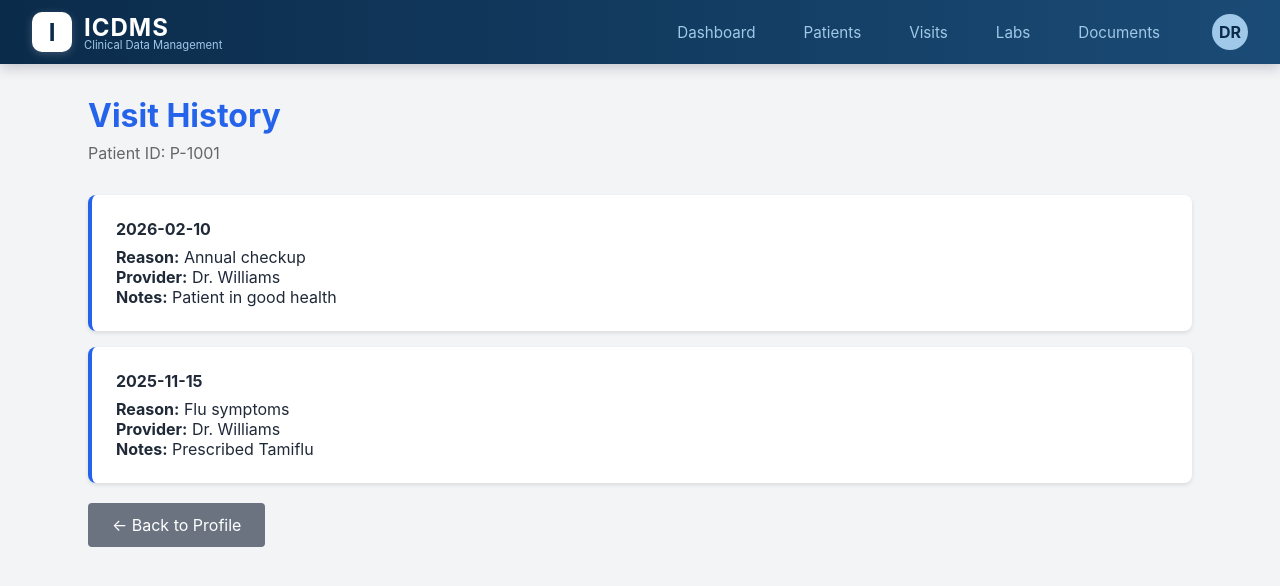
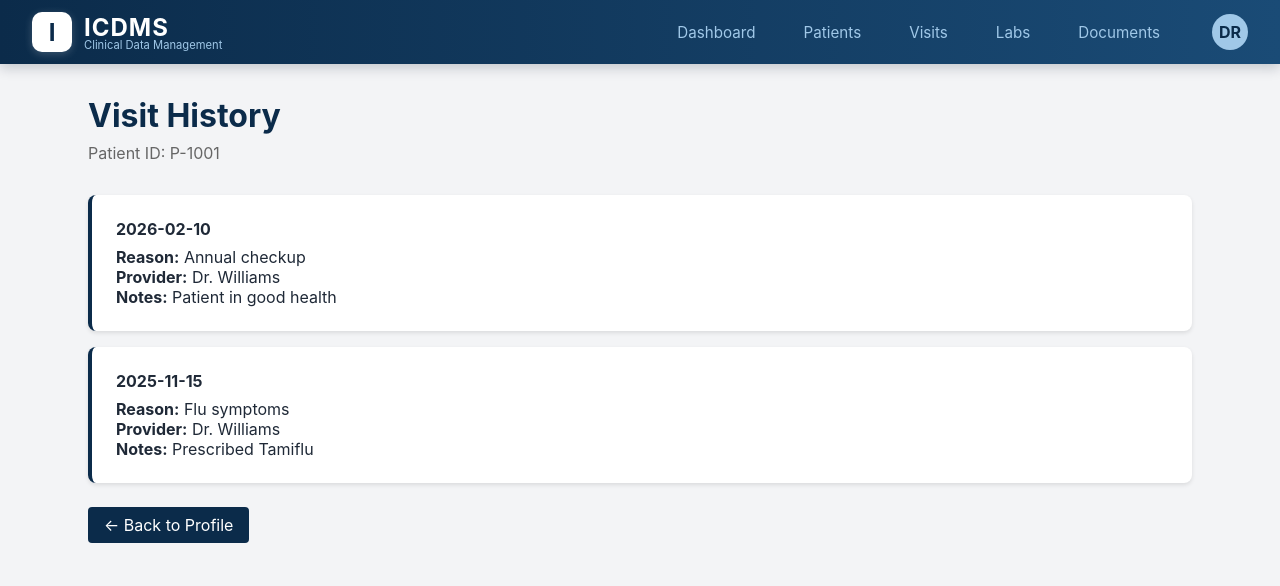
Before and after one commit to nellyuiop/icdms-frontend, a Next.js app: page /patients/P-1001/visits in a window 1280 px wide. Shown: the top 586 px of the page. Built offline with nearby package versions, Linux system fonts and the light colour scheme.

Commit message:
feat: add visit history page

```diff
--- a/app/patients/[id]/visits/page.tsx
+++ b/app/patients/[id]/visits/page.tsx
@@ -1,14 +1,17 @@
 "use client";
 
-import { useState, useEffect } from "react";
+import { useState } from "react";
 import { useParams } from "next/navigation";
 import Link from "next/link";
+
+export default function VisitHistoryPage() {
+  const params = useParams();
+  const patientId = params.id as string;
 
   // Mock visits data
   const mockVisits = [
     {
       id: "V-001",
-    patientId: "P-1001",
       date: "2026-02-10",
       reason: "Annual checkup",
       provider: "Dr. Williams",
@@ -16,42 +19,17 @@ const mockVisits = [
     },
     {
       id: "V-002",
-    patientId: "P-1001",
       date: "2025-11-15",
       reason: "Flu symptoms",
       provider: "Dr. Williams",
       notes: "Prescribed Tamiflu",
     },
-  {
-    id: "V-003",
-    patientId: "P-1002",
-    date: "2026-02-12",
-    reason: "Follow-up",
-    provider: "Dr. Chen",
-    notes: "BP 120/80",
-  },
   ];
-
-export default function VisitHistoryPage() {
-  const params = useParams();
-  const patientId = params.id as string;
-
-  const [visits, setVisits] = useState<any[]>([]);
-  const [loading, setLoading] = useState(true);
-
-  useEffect(() => {
-    // Filter visits for this patient
-    const patientVisits = mockVisits.filter((v) => v.patientId === patientId);
-    setVisits(patientVisits);
-    setLoading(false);
-  }, [patientId]);
-
-  if (loading) return <div style={{ padding: "2rem" }}>Loading...</div>;
 
   return (
     <div style={{ padding: "2rem" }}>
       <h1
-        style={{ fontSize: "2rem", color: "#2563eb", marginBottom: "0.5rem" }}
+        style={{ fontSize: "2rem", color: "#0b2b4a", marginBottom: "0.5rem" }}
       >
         Visit History
       </h1>
@@ -59,35 +37,7 @@ export default function VisitHistoryPage() {
         Patient ID: {patientId}
       </p>
 
-      {visits.length === 0 ? (
-        <div
-          style={{
-            background: "white",
-            padding: "3rem",
-            borderRadius: "8px",
-            textAlign: "center",
-            boxShadow: "0 2px 4px rgba(0,0,0,0.1)",
-          }}
-        >
-          <p style={{ marginBottom: "1rem" }}>
-            No visits found for this patient.
-          </p>
-          <Link
-            href={`/patients/${patientId}/visits/new`}
-            style={{
-              padding: "0.75rem 1.5rem",
-              background: "#2563eb",
-              color: "white",
-              textDecoration: "none",
-              borderRadius: "4px",
-            }}
-          >
-            Add First Visit
-          </Link>
-        </div>
-      ) : (
-        <>
-          {visits.map((visit) => (
+      {mockVisits.map((visit) => (
         <div
           key={visit.id}
           style={{
@@ -96,7 +46,7 @@ export default function VisitHistoryPage() {
             borderRadius: "8px",
             marginBottom: "1rem",
             boxShadow: "0 2px 4px rgba(0,0,0,0.1)",
-                borderLeft: "4px solid #2563eb",
+            borderLeft: "4px solid #0b2b4a",
           }}
         >
           <p style={{ fontWeight: "bold", marginBottom: "0.5rem" }}>
@@ -115,15 +65,13 @@ export default function VisitHistoryPage() {
           )}
         </div>
       ))}
-        </>
-      )}
 
       <div style={{ marginTop: "2rem" }}>
         <Link
           href={`/patients/${patientId}`}
           style={{
-            padding: "0.75rem 1.5rem",
-            background: "#6b7280",
+            padding: "0.5rem 1rem",
+            background: "#0b2b4a",
             color: "white",
             textDecoration: "none",
             borderRadius: "4px",
```
Lines whose indentation alone changed are shown as unchanged.
